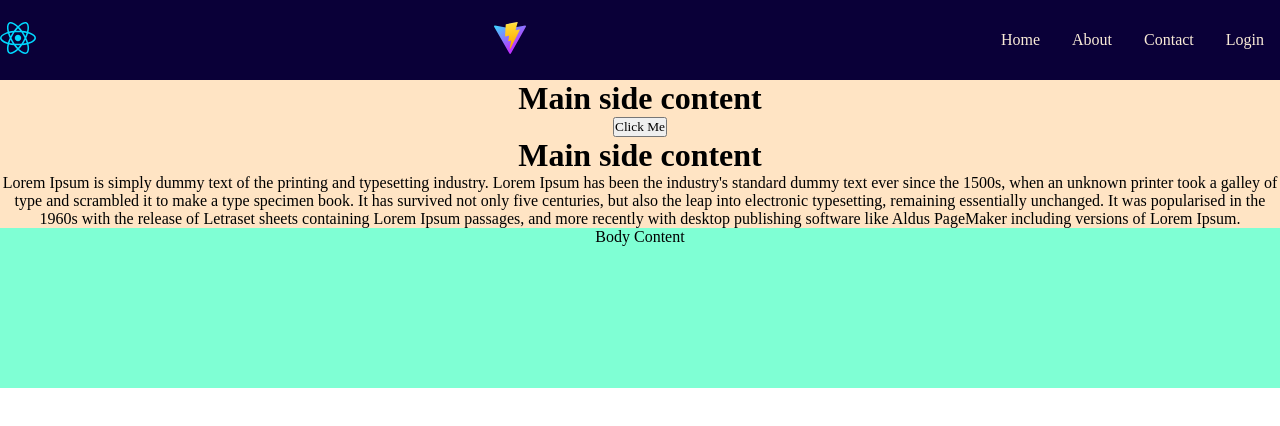
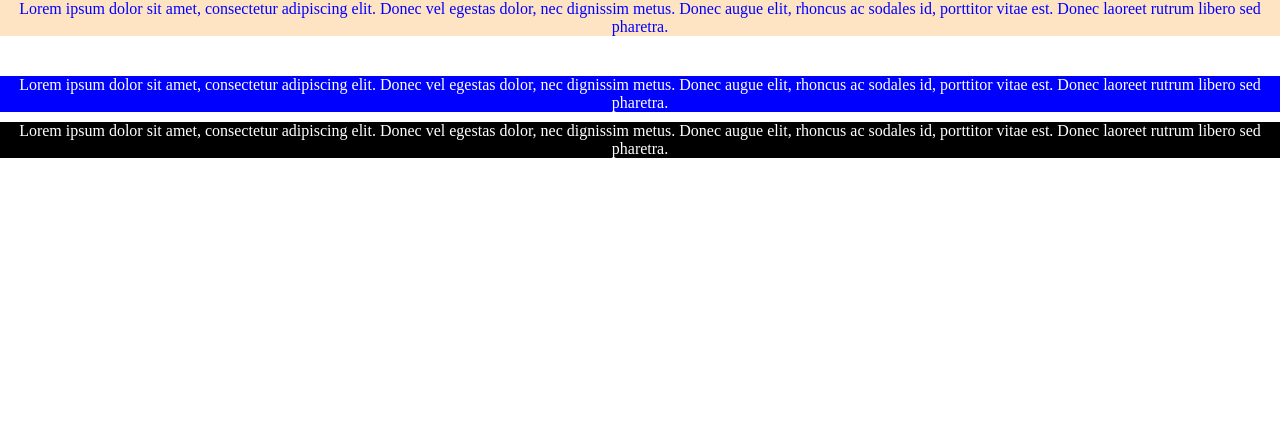
Before and after one commit to Janindumaleesha/Introduction-to-React, a React (Vite) app in the folder Components/: page / in a window 1280 px wide. Shown: the top 426 px of the page. Built offline with nearby package versions, Linux system fonts and the light colour scheme.

Commit message:
completed 2 lession

```diff
--- a/Components/src/App.css
+++ b/Components/src/App.css
@@ -0,0 +1 @@
+.p1 { color: blue;background-color: bisque;margin-bottom: 5vh; }
--- a/Components/src/App.jsx
+++ b/Components/src/App.jsx
@@ -1,13 +1,53 @@
 import BodyContent from "./components/BodyContent/BodyContent"
 import FooterContent from "./components/FooterContent/FooterContent"
 import HeaderContent from "./components/HeaderContent/HeaderContent"
+import './App.css'
 
 function App() {
+
+  // function hello1(e) {
+  //   console.log("Hello World 1!", e);
+  // }
+
+  // const hello2 = (e) => {
+  //   console.log("Hello World 2!", e.target);
+  // }
+
+  // function hello3(name) {
+  //   console.log("Hello World 3!" + name);
+  // }
+
+  // const hello4 = (name, e) => {
+  //   console.log("Hello World 4!" + name, e);
+  // }
+
+  const style_css = {color:'white',background:'black'}
 
   return (
     <>
       <div id="wrapper">
-        <HeaderContent />
+
+        <p className="p1">Lorem ipsum dolor sit amet, consectetur adipiscing elit.
+          Donec vel egestas dolor, nec dignissim metus. Donec augue elit,
+          rhoncus ac sodales id, porttitor vitae est. Donec laoreet rutrum
+          libero sed pharetra.</p>
+
+        <p style={{color:'white',background:'blue',marginBottom:10}}>Lorem ipsum dolor sit amet, consectetur adipiscing elit.
+          Donec vel egestas dolor, nec dignissim metus. Donec augue elit,
+          rhoncus ac sodales id, porttitor vitae est. Donec laoreet rutrum
+          libero sed pharetra.</p>
+
+        <p style={style_css}>Lorem ipsum dolor sit amet, consectetur adipiscing elit.
+          Donec vel egestas dolor, nec dignissim metus. Donec augue elit,
+          rhoncus ac sodales id, porttitor vitae est. Donec laoreet rutrum
+          libero sed pharetra.</p>
+
+        {/* <button onClick={hello1}>Click</button>
+        <button onClick={hello2}>Click</button>
+        <button onClick={ () => {hello3("Janindu")} }>Click</button>
+        <button onClick={ (e) => {hello4("Maleesha", e.target)} }>Click</button> */}
+
+        {/* <HeaderContent />
         <BodyContent>
           <button>Click Me</button>
         </BodyContent>
@@ -22,7 +62,7 @@ function App() {
                sheets containing Lorem Ipsum passages, and more recently with
                 desktop publishing software like Aldus PageMaker including versions of Lorem Ipsum.</p>
         </BodyContent>
-        <FooterContent />
+        <FooterContent /> */}
       </div>
     </>
   )
```
